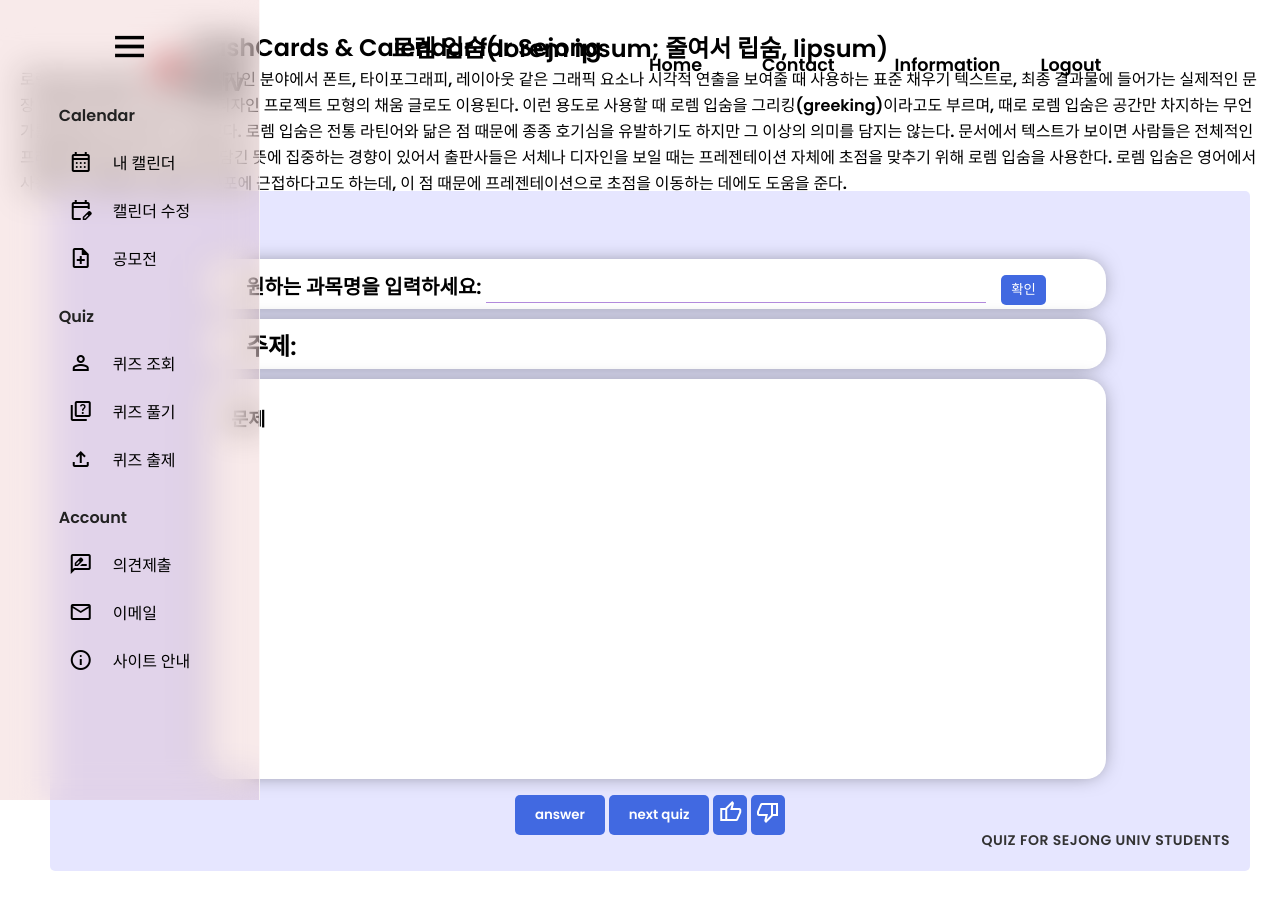
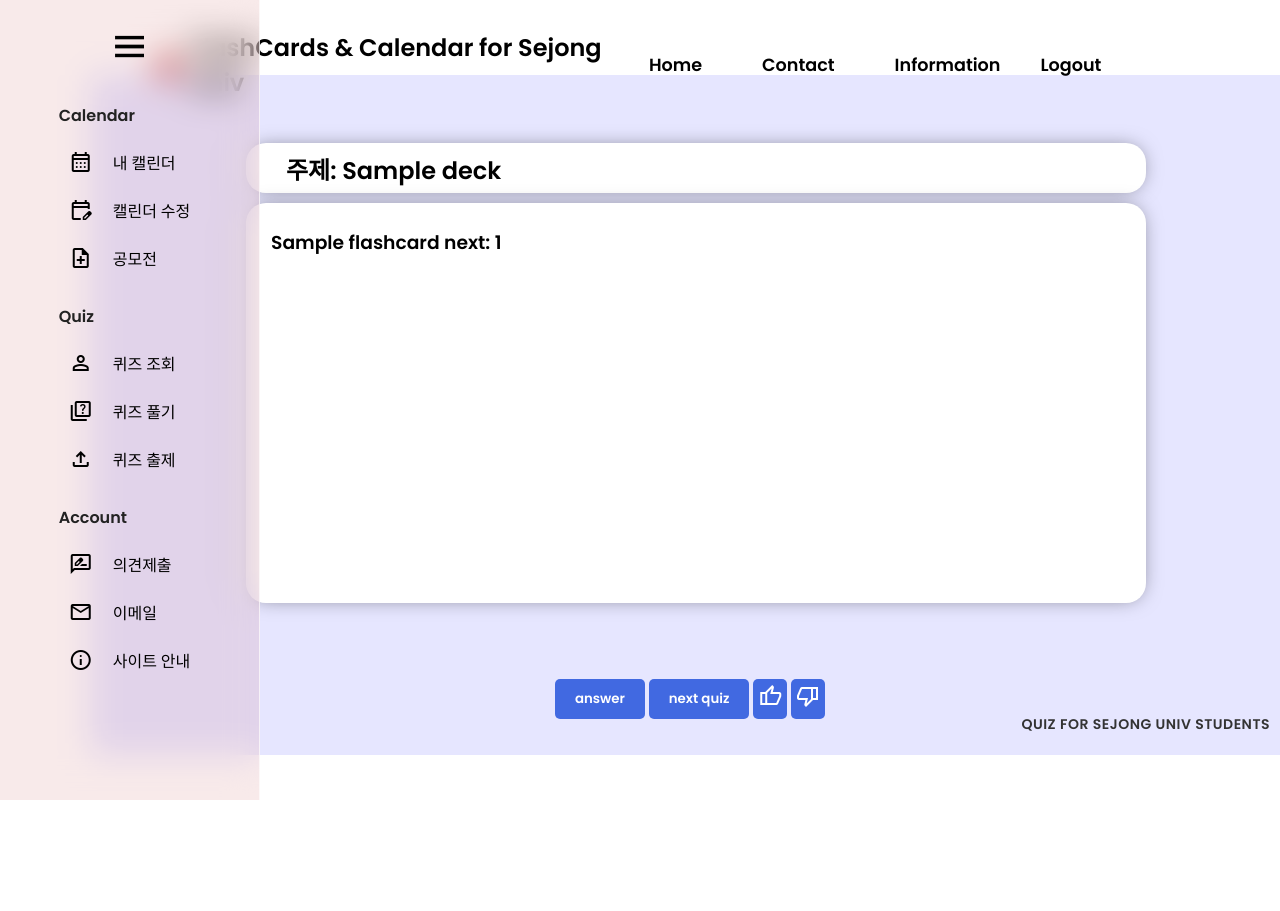
Before and after one commit to LeeDayday/sejong_flashcard, a Django app: template templates/attempt_quiz.html in a window 1280 px wide. Shown: the top 911 px of the page. Run offline with Django 4.2, Linux system fonts and the light colour scheme; the template is opened without the code that fills it: values that come from a table or form of the project are taken from there, others are empty; tables that the repository leaves empty hold one stand-in row (values such as "Sample post"); some libraries are stand-ins or nearby versions; some web fonts are replaced.

Commit message:
feat: 문제 풀이 기능(정답 뒤집기) 구현

```diff
--- a/templates/attempt_quiz.html
+++ b/templates/attempt_quiz.html
@@ -8,55 +8,35 @@
     <link rel="stylesheet" href="{% static 'css/attempt_quiz.css' %}">
 
 {#    javscript#}
+    <script src="https://code.jquery.com/jquery-3.6.4.min.js"></script>
 
 {% endblock %}
 
 {% block body_content %}
-      <div id="popup" class="containers">
-        <h2>로렘 입숨(lorem ipsum; 줄여서 립숨, lipsum)</h2>
-        <p>
-          로렘 입숨은 출판이나 그래픽 디자인 분야에서 폰트, 타이포그래피, 레이아웃
-          같은 그래픽 요소나 시각적 연출을 보여줄 때 사용하는 표준 채우기
-          텍스트로, 최종 결과물에 들어가는 실제적인 문장 내용이 채워지기 전에 시각
-          디자인 프로젝트 모형의 채움 글로도 이용된다. 이런 용도로 사용할 때 로렘
-          입숨을 그리킹(greeking)이라고도 부르며, 때로 로렘 입숨은 공간만 차지하는
-          무언가를 지칭하는 용어로도 사용된다. 로렘 입숨은 전통 라틴어와 닮은 점
-          때문에 종종 호기심을 유발하기도 하지만 그 이상의 의미를 담지는 않는다.
-          문서에서 텍스트가 보이면 사람들은 전체적인 프레젠테이션보다는 텍스트에
-          담긴 뜻에 집중하는 경향이 있어서 출판사들은 서체나 디자인을 보일 때는
-          프레젠테이션 자체에 초점을 맞추기 위해 로렘 입숨을 사용한다. 로렘 입숨은
-          영어에서 사용하는 문자들의 전형적인 분포에 근접하다고도 하는데, 이 점
-          때문에 프레젠테이션으로 초점을 이동하는 데에도 도움을 준다.
-        </p>
-        <a href="#" onclick="toggle()">Close</a>
-      </div>
-      <script type="text/javascript">
-        function toggle() {
-          var blur = document.getElementById('blur');
-          blur.classList.toggle('active');
-          var blur = document.getElementById('popup');
-          popup.classList.toggle('active');
-        }
-      </script>
-</div>
+
     <div class="outline_container_for_quiz">
-      <div class="input-subject">
-        <label for="userInput"> 원하는 과목명을 입력하세요:</label>
-        <input type="text" id="userInput-subject" name="userInput-subject">
-        <button id="submitButton">확인</button>
-      </div>
+{#      <div class="input-subject">#}
+{#          <label for="userInput"> 원하는 과목명을 입력하세요:</label>#}
+{#        <input type="text" id="userInput-subject" name="userInput-subject">#}
+{#        <button id="submitButton">확인</button>#}
+{#      </div>#}
         <div class="quiz-subject">
-          <h2>주제:</h2>
+          <h2>주제: {{ deck.name }}</h2>
           <!-- 이곳에 현재 풀고있는 퀴즈의 과목명과 단원 제목 덱에서 호출(미구현)-->
         </div>
+
         <div class="quiz-box">
           <!-- 이곳에 현재 풀고있는 퀴즈의 문제를 플래시카드에서 호출(미구현)-->
-          <h3 class="question-text">문제</h3>
-          <h3 class="answer-text">정답</h3>
+          <h3 class="question-text">{{ flashcard.question }} next: {{ next_flashcard.id }}</h3>
+          <h3 class="answer-text">{{ flashcard.answer }}</h3>
         </div>
         <div class="quiz-buttons">
           <button class="button-answer">answer</button>
-          <button class="button-next">next quiz</button>
+            {% if next_flashcard is None %}
+                <button class="button-next" onclick="location.href='/home/quizzes/{{ deck.id }}/'">finish</button>
+            {% else %}
+                <button class="button-next" onclick="location.href='/home/quizzes/{{ deck.id }}/cards/{{ next_flashcard.id }}'">next quiz</button>
+            {% endif %}
           <button class="button-good"><span class="material-symbols-outlined">thumb_up</span></button>
           <button class="button-bad"><span class="material-symbols-outlined">thumb_down</span></button>
         </div>
```
Also changed, not shown: quizzes/views.py (+16 -1 lines), templates/quizzes.html (+35 -3 lines).
